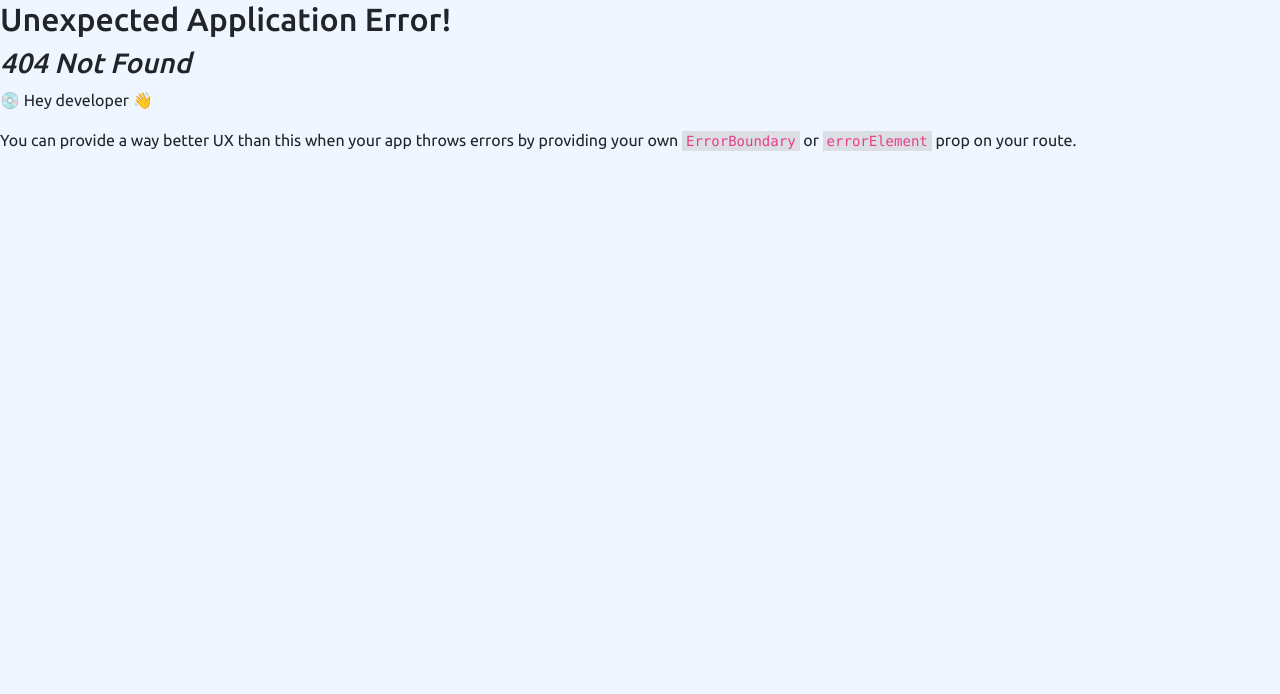
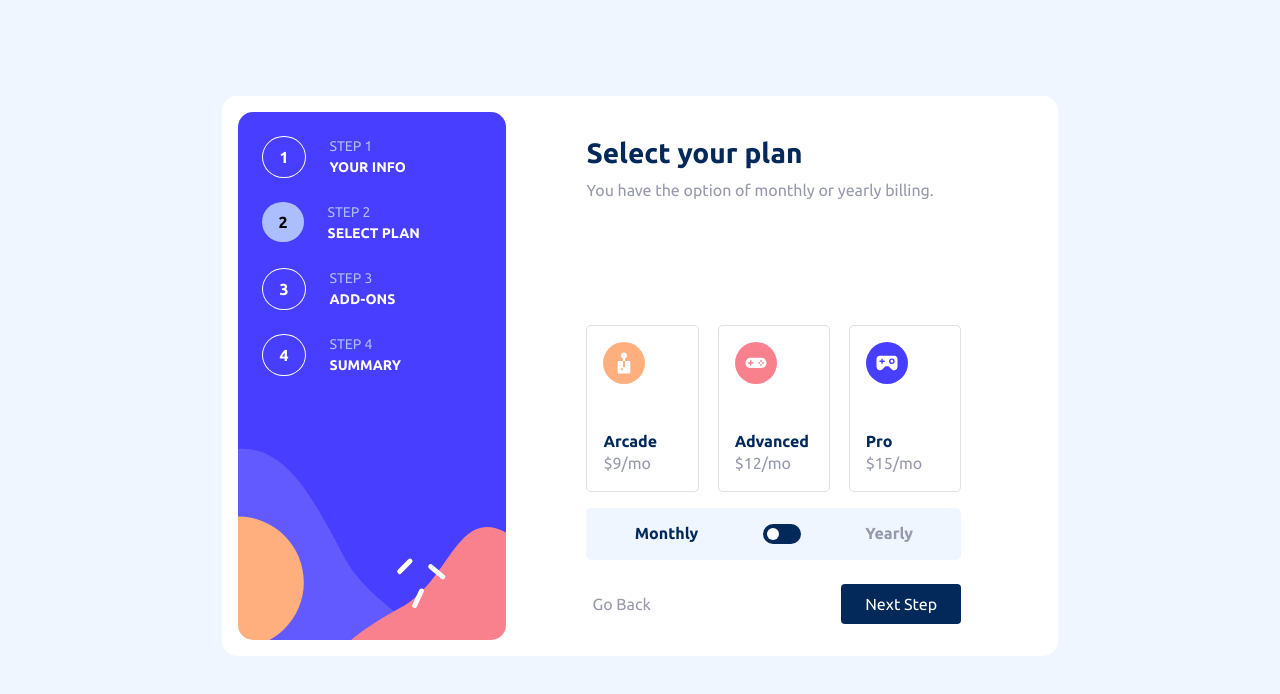
Before and after one commit to pedroalima/multi-form, a React (Vite) app: page /select-plan/year in a window 1280 px wide. Before the commit this address had no page. Shown: the top 694 px of the page. Built offline with nearby package versions, Linux system fonts and the light colour scheme.

Commit message:
feat: add route and link to select-plan monthly and year

```diff
--- a/src/App.jsx
+++ b/src/App.jsx
@@ -4,6 +4,7 @@
 import AddOns from './pages/add-ons';
 import Summary from './pages/summary';
 import Complete from './pages/complete';
+import data from './components/utilities'
 
 import {
 	createBrowserRouter,
@@ -12,11 +13,18 @@
 	RouterProvider,
 } from 'react-router-dom';
 
+console.log(data.arcadeValorM)
+
+
 const router = createBrowserRouter(createRoutesFromElements(
 	<Route path='/' element={<Root />}>
 		<Route path='/' element={<YourInfo />} />
 		<Route path='/your-info' element={<YourInfo />} />
-		<Route path='/select-plan' element={<SelectPlan />} />
+		<Route path='/select-plan' element={<SelectPlan arcadeValue={data.arcadeValorM} advancedValue={data.advanceValorM} proValue={data.proValorM} />}>
+			<Route path='/select-plan/monthly' element={<SelectPlan arcadeValue={data.arcadeValorM} advancedValue={data.advanceValorM} proValue={data.proValorM} />} />
+			<Route path='/select-plan/year' element={<SelectPlan arcadeValue={data.arcadeValorY} advancedValue={data.advanceValorY} proValue={data.proValorY} promotion={data.promotion} />} />
+		</Route>
+		<Route path='/select-plan' element={<SelectPlan arcadeValue={data.arcadeValorM} advancedValue={data.advanceValorM} proValue={data.proValorM} />} />
 		<Route path='/add-ons' element={<AddOns />} />
 		<Route path='/summary' element={<Summary />} />
 		<Route path='/summary/complete' element={<Complete />} />
--- /dev/null
+++ b/src/components/utilities/index.js
@@ -0,0 +1,11 @@
+const data = {
+    arcadeValorM: "$9/mo",
+    advanceValorM: "$12/mo",
+    proValorM: "$15/mo",
+    arcadeValorY: "$90/yr",
+    advanceValorY: "$120/yr",
+    proValorY: "$150/yr",
+    promotion: "2 months free"
+}
+
+export default data
--- a/src/pages/select-plan/index.jsx
+++ b/src/pages/select-plan/index.jsx
@@ -1,13 +1,14 @@
-import { useState } from 'react'
-import { useNavigate } from 'react-router-dom'
+import { useState } from 'react';
+import { useNavigate, Link } from 'react-router-dom';
+import PropTypes from 'prop-types';
 
 import './index.scss'
 
-import iconArcade from '../../assets/images/icon-arcade.svg'
-import iconAdvanced from '../../assets/images/icon-advanced.svg'
-import iconPro from '../../assets/images/icon-pro.svg'
+import iconArcade from '../../assets/images/icon-arcade.svg';
+import iconAdvanced from '../../assets/images/icon-advanced.svg';
+import iconPro from '../../assets/images/icon-pro.svg';
 
-function SelectPlan() {
+function SelectPlan({ arcadeValue, advancedValue, proValue }) {
     const [plan, setPlan] = useState('')
 
     const navigate = useNavigate();
@@ -23,8 +24,6 @@
             navigate("/add-ons")
         }
     }
-
-    console.log(plan)
 
     return (
         <section className="bg-white d-flex flex-column justify-content-between" id="select-plan">
@@ -46,7 +45,7 @@
                         <img src={iconArcade} className='mb-md-5' width='42' alt="Icon arcade" />
                         <div className="card-body p-0 ml-3 ml-md-0">
                             <h6 className="card-title m-0 font-tertiary-color">Arcade</h6>
-                            <p className="card-text font-primary-color">$9/mo</p>
+                            <p className="card-text font-primary-color">{arcadeValue}</p>
                         </div>
                     </label>
                     <input
@@ -61,7 +60,7 @@
                         <img src={iconAdvanced} className='mb-md-5' width='42' alt="Icon advanced" />
                         <div className="card-body p-0 ml-3 ml-md-0">
                             <h6 className="card-title m-0 font-tertiary-color">Advanced</h6>
-                            <p className="card-text font-primary-color">$12/mo</p>
+                            <p className="card-text font-primary-color">{advancedValue}</p>
                         </div>
                     </label>
                     <input
@@ -76,16 +75,16 @@
                         <img src={iconPro} className='mb-md-5' width='42' alt="Icon pro" />
                         <div className="card-body p-0 ml-3 ml-md-0">
                             <h6 className="card-title m-0 font-tertiary-color">Pro</h6>
-                            <p className="card-text font-primary-color">$14/mo</p>
+                            <p className="card-text font-primary-color">{proValue}</p>
                         </div>
                     </label>
                 </div>
                 <div className='bg-modality-color d-flex justify-content-around align-items-center border-custom p-3 my-md-2'>
                     <h6 className='m-0 font-tertiary-color'>Monthly</h6>
-                    <div className='bg-button-color icon'>
+                    <Link to="/select-plan/year" className='bg-button-color icon'>
                         <input type="checkbox" id="modality" className='d-none' />
                         <label htmlFor='modality' className='icon-ball bg-white'></label>
-                    </div>
+                    </Link>
                     <h6 className='m-0 font-primary-color'>Yearly</h6>
                 </div>
                 <div className="d-flex justify-content-between p-3 px-md-0 position-custom">
@@ -97,4 +96,10 @@
     )
 }
 
+SelectPlan.propTypes = {
+    arcadeValue: PropTypes.string,
+    advancedValue: PropTypes.string,
+    proValue: PropTypes.string
+}
+
 export default SelectPlan
--- a/src/pages/your-info/index.jsx
+++ b/src/pages/your-info/index.jsx
@@ -6,7 +6,7 @@
 import { yupResolver } from '@hookform/resolvers/yup';
 import { object, string } from 'yup';
 
-const schema = object ({
+const schema = object({
     name: string().required("This field is required"),
     email: string().required("This field is required"),
     phone: string().required("This field is required"),
@@ -16,9 +16,8 @@
     const {
         register,
         handleSubmit: onSubmit,
-        watch,
         formState: { errors },
-    } = useForm({resolver: yupResolver(schema)})
+    } = useForm({ resolver: yupResolver(schema) })
 
     const navigate = useNavigate();
 
```
